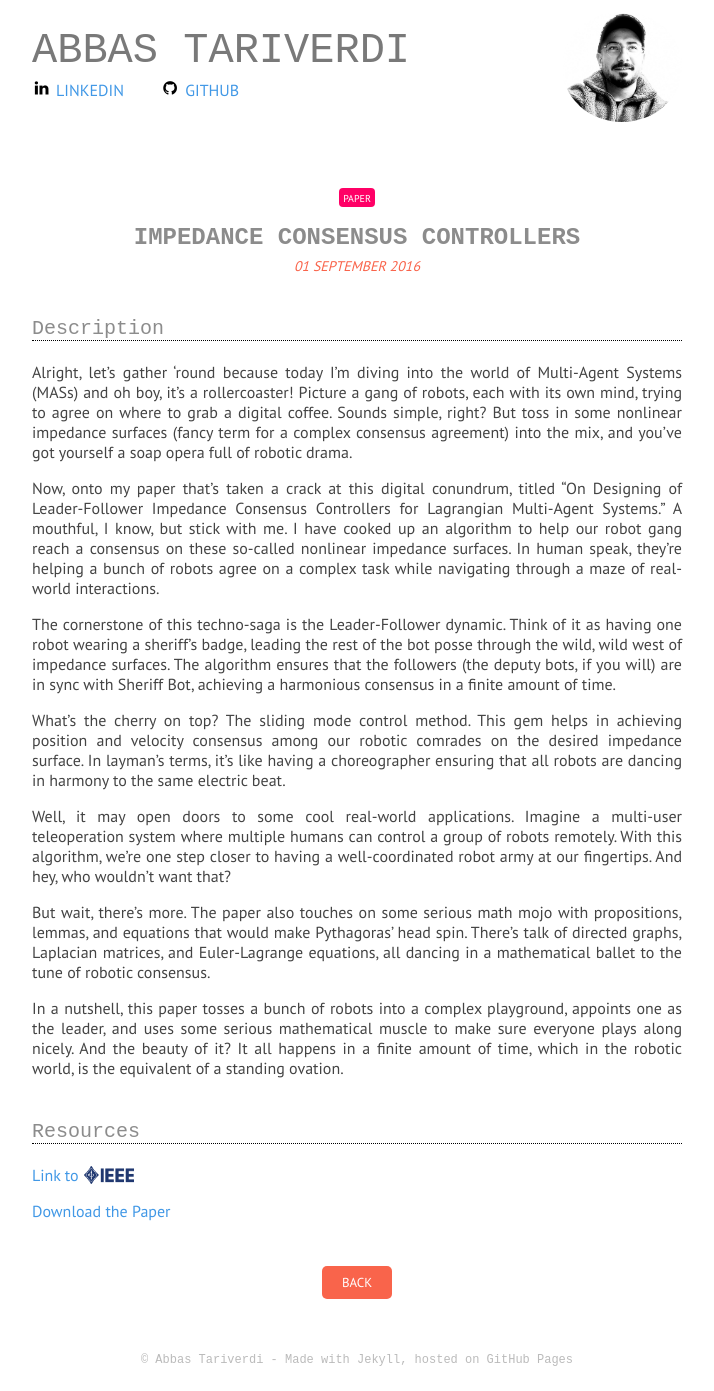
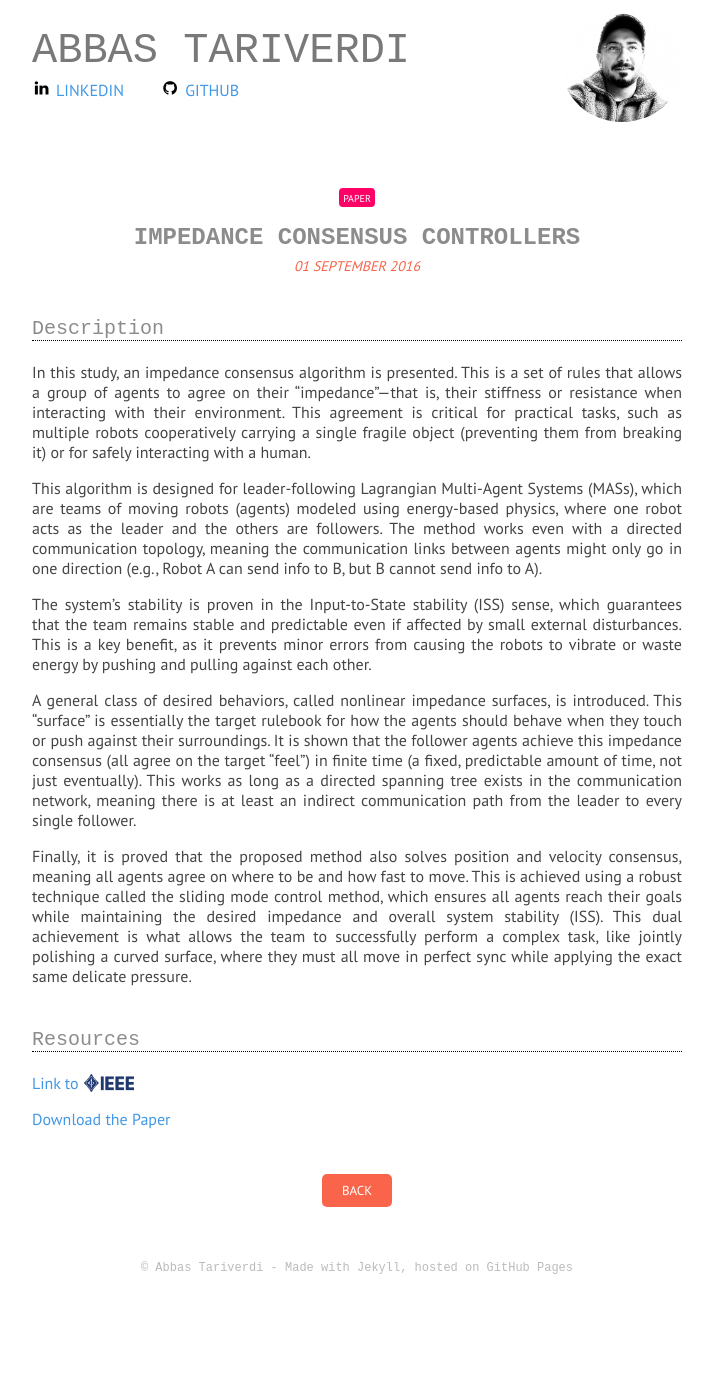
Before and after one commit to abbas-tari/abbas-tari.github.io, a Jekyll site: the page built from _projects/2016-09-01-paper-nonlinear-impedance.md, in a window 1280 px wide. Shown: the whole page, without its empty margins (283-997 px from the left). Built offline with Jekyll 4.4.1, drawn with Linux system fonts in a browser that asks for light colours; some web fonts are replaced; after the commit the page ends 1299 px from its top, so only the background shows below that.

Commit message:
Refine description of impedance consensus algorithm
Revised the description section to clarify the impedance consensus algorithm and its applications in Multi-Agent Systems. Removed informal language and unnecessary details for a more concise presentation.

```diff
--- a/_projects/2016-09-01-paper-nonlinear-impedance.md
+++ b/_projects/2016-09-01-paper-nonlinear-impedance.md
@@ -9,23 +9,15 @@ shortdesc: (2016) A dive into nonlinear leader-follower Impedance consensus cont
 
 ## Description
 
-Alright, let's gather 'round because today I'm diving into the world of Multi-Agent Systems (MASs) and oh boy, it's a rollercoaster! Picture a gang of robots, each with its own mind, trying to agree on where to grab a digital coffee. Sounds simple, right? But toss in some nonlinear impedance surfaces (fancy term for a complex consensus agreement) into the mix, and you've got yourself a soap opera full of robotic drama.
+In this study, an impedance consensus algorithm is presented. This is a set of rules that allows a group of agents to agree on their "impedance"—that is, their stiffness or resistance when interacting with their environment. This agreement is critical for practical tasks, such as multiple robots cooperatively carrying a single fragile object (preventing them from breaking it) or for safely interacting with a human.
 
-Now, onto my paper that's taken a crack at this digital conundrum, titled "On Designing of Leader-Follower Impedance Consensus Controllers for Lagrangian Multi-Agent Systems." A mouthful, I know, but stick with me. I have cooked up an algorithm to help our robot gang reach a consensus on these so-called nonlinear impedance surfaces. In human speak, they're helping a bunch of robots agree on a complex task while navigating through a maze of real-world interactions.
+This algorithm is designed for leader-following Lagrangian Multi-Agent Systems (MASs), which are teams of moving robots (agents) modeled using energy-based physics, where one robot acts as the leader and the others are followers. The method works even with a directed communication topology, meaning the communication links between agents might only go in one direction (e.g., Robot A can send info to B, but B cannot send info to A).
 
-The cornerstone of this techno-saga is the Leader-Follower dynamic. Think of it as having one robot wearing a sheriff's badge, leading the rest of the bot posse through the wild, wild west of impedance surfaces. The algorithm ensures that the followers (the deputy bots, if you will) are in sync with Sheriff Bot, achieving a harmonious consensus in a finite amount of time.
+The system's stability is proven in the Input-to-State stability (ISS) sense, which guarantees that the team remains stable and predictable even if affected by small external disturbances. This is a key benefit, as it prevents minor errors from causing the robots to vibrate or waste energy by pushing and pulling against each other.
 
-What's the cherry on top? The sliding mode control method. This gem helps in achieving position and velocity consensus among our robotic comrades on the desired impedance surface. In layman’s terms, it's like having a choreographer ensuring that all robots are dancing in harmony to the same electric beat.
+A general class of desired behaviors, called nonlinear impedance surfaces, is introduced. This "surface" is essentially the target rulebook for how the agents should behave when they touch or push against their surroundings. It is shown that the follower agents achieve this impedance consensus (all agree on the target "feel") in finite time (a fixed, predictable amount of time, not just eventually). This works as long as a directed spanning tree exists in the communication network, meaning there is at least an indirect communication path from the leader to every single follower.
 
-Well, it may open doors to some cool real-world applications. Imagine a multi-user teleoperation system where multiple humans can control a group of robots remotely. With this algorithm, we're one step closer to having a well-coordinated robot army at our fingertips. And hey, who wouldn't want that?
-
-<!-- The study also hints at a future where these methods can be applied to more practical scenarios, making our interaction with autonomous systems a bit less of a headache. It’s like going from having a room full of toddlers running wild, to having a well-behaved class sitting quietly (well, as quiet as robots can be).
-
-So, while the paper may seem like it's wrapped in complex jargon and mathematical hoopla, at its core, it's about making life with robots a tad easier and more coordinated. And as we march towards a future filled with autonomous systems, getting our robot pals to play nice with each other on a complex playground is a pretty big, and hilarious, leap forward. -->
-
-But wait, there’s more. The paper also touches on some serious math mojo with propositions, lemmas, and equations that would make Pythagoras’ head spin. There's talk of directed graphs, Laplacian matrices, and Euler-Lagrange equations, all dancing in a mathematical ballet to the tune of robotic consensus.
-
-In a nutshell, this paper tosses a bunch of robots into a complex playground, appoints one as the leader, and uses some serious mathematical muscle to make sure everyone plays along nicely. And the beauty of it? It all happens in a finite amount of time, which in the robotic world, is the equivalent of a standing ovation.
+Finally, it is proved that the proposed method also solves position and velocity consensus, meaning all agents agree on where to be and how fast to move. This is achieved using a robust technique called the sliding mode control method, which ensures all agents reach their goals while maintaining the desired impedance and overall system stability (ISS). This dual achievement is what allows the team to successfully perform a complex task, like jointly polishing a curved surface, where they must all move in perfect sync while applying the exact same delicate pressure.
 <div>
 
 
```
